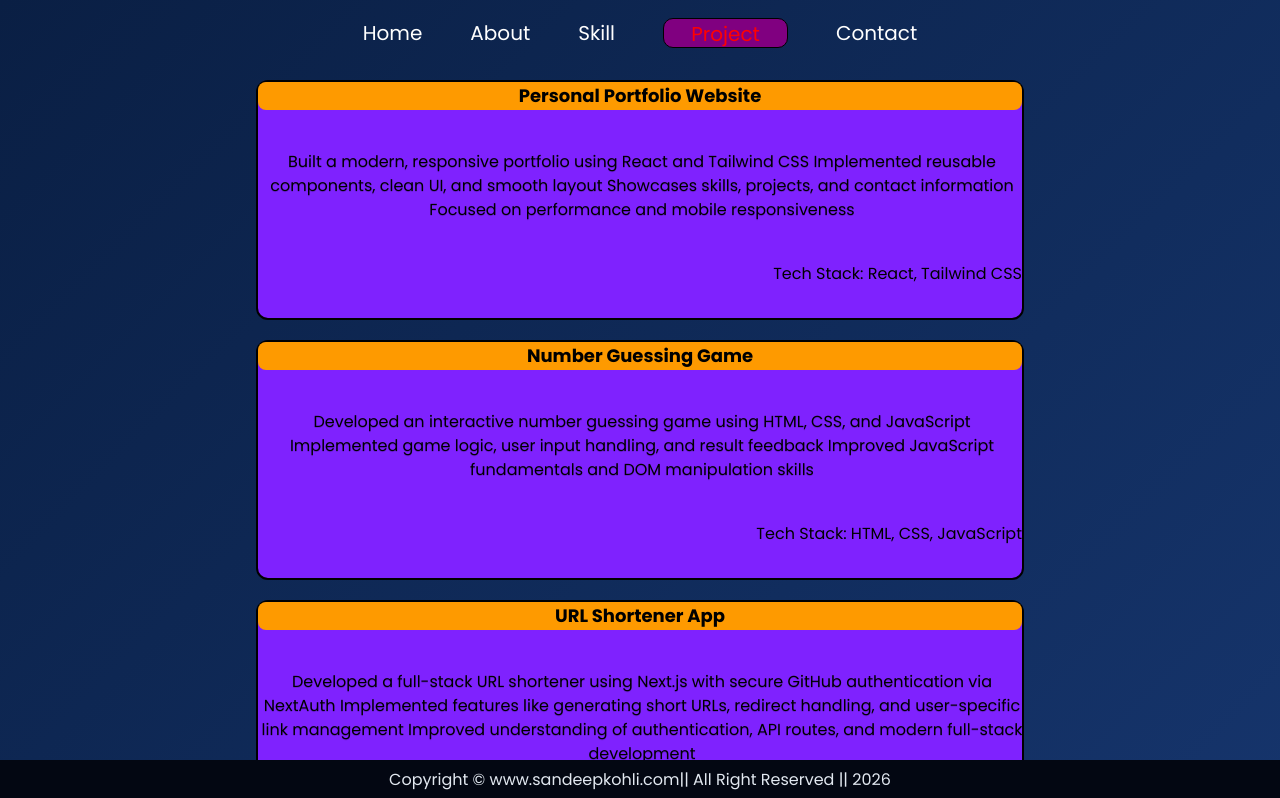
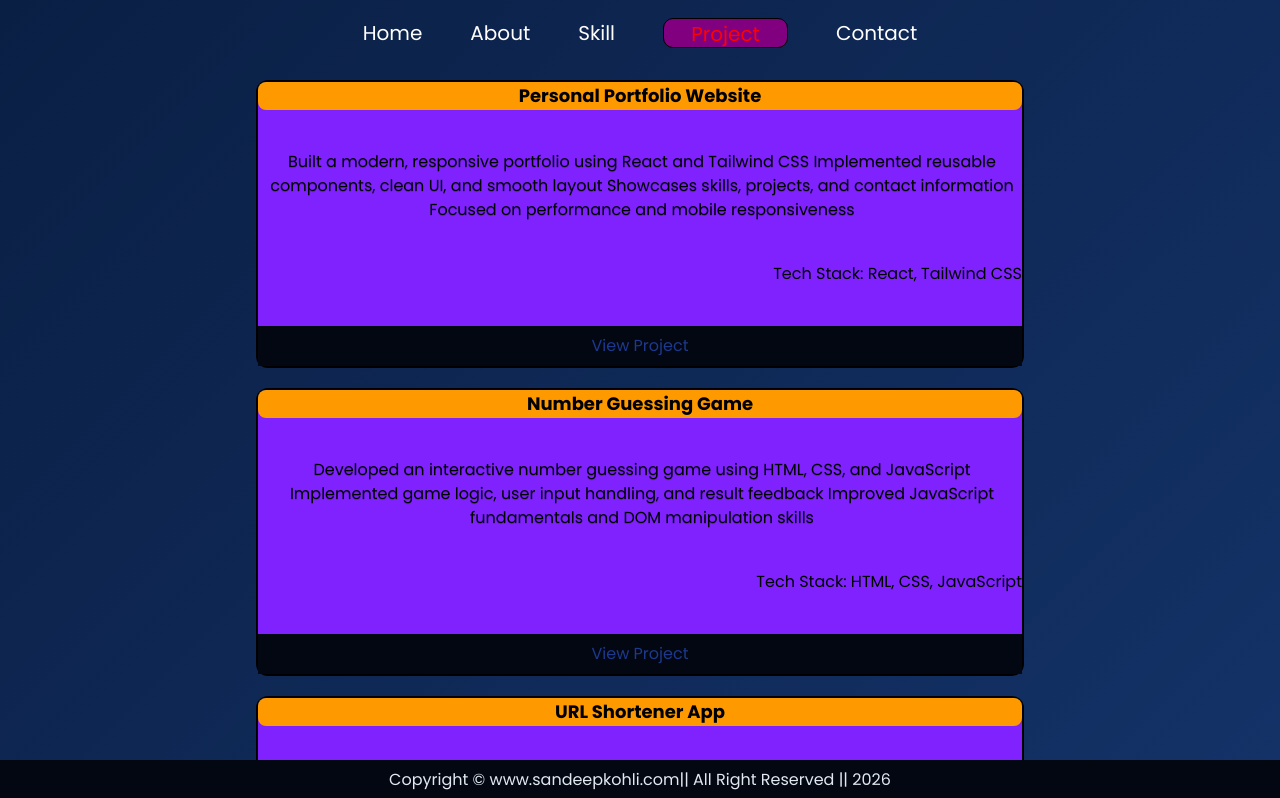
Before and after one commit to skpahadi-devfolio/fullstack-portfolio, a React (Vite) app in the folder frontend/: page /project in a window 1280 px wide. Shown: the top 798 px of the page. Built offline with nearby package versions, Linux system fonts and the light colour scheme.

Commit message:
add live link of every project section card

```diff
--- a/frontend/src/Components/Projectcard.jsx
+++ b/frontend/src/Components/Projectcard.jsx
@@ -5,27 +5,32 @@ const Projectcard = () => {
         {
             title: "Personal Portfolio Website",
             desc: "Built a modern, responsive portfolio using React and Tailwind CSS Implemented reusable components, clean UI, and smooth layout Showcases skills, projects, and contact information Focused on performance and mobile responsiveness",
-            end: "Tech Stack: React, Tailwind CSS"
+            end: "Tech Stack: React, Tailwind CSS",
+            Link: "https://sandeepkohli-fullstack-portfolio-web.netlify.app/"
         },
         {
             title: "Number Guessing Game",
             desc: "Developed an interactive number guessing game using HTML, CSS, and JavaScript Implemented game logic, user input handling, and result feedback Improved JavaScript fundamentals and DOM manipulation skills",
-            end: "Tech Stack: HTML, CSS, JavaScript"
+            end: "Tech Stack: HTML, CSS, JavaScript",
+            Link: "https://skpahadi-devfolio.github.io/number_guessing_first_game/"
         },
         {
             title: "URL Shortener App",
             desc: "Developed a full-stack URL shortener using Next.js with secure GitHub authentication via NextAuth Implemented features like generating short URLs, redirect handling, and user-specific link management Improved understanding of authentication, API routes, and modern full-stack development",
-            end: "Tech Stack: Next.js, NextAuth, GitHub OAuth"
+            end: "Tech Stack: Next.js, NextAuth, GitHub OAuth",
+            Link: "https://bitlinks-five-ebon.vercel.app/"
         },
         {
             title: "KJ&SK Pahadi Rasoi Website",
             desc: "Designed and developed a responsive restaurant website using HTML, CSS, and JavaScript Created an interactive UI with features like menu display, image gallery, and booking section Built using AI-assisted prompt engineering to enhance design and development speed",
-            end: "Tech Stack: HTML, CSS, JavaScript"
+            end: "Tech Stack: HTML, CSS, JavaScript",
+            Link: "https://skpahadi-devfolio.github.io/KJ-SK-Pahadi-Rasoi/"
         },
         {
             title: "Note Manager App",
             desc: "Built a full-stack note management application using the MERN stack Implemented JWT-based authentication for secure user access Developed CRUD functionality for creating, updating, and deleting notes Strengthened backend API development and database handling skills",
-            end: "Tech Stack: MongoDB, Express.js, React.js, Node.js, JWT"
+            end: "Tech Stack: MongoDB, Express.js, React.js, Node.js, JWT",
+            Link: "https://mynotemanager-skweb.netlify.app/"
         }
     ])
     return (
@@ -40,6 +45,7 @@ const Projectcard = () => {
                         <div className="projects font-bold text-lg min-w-5/6 md:w-full bg-amber-500 rounded-lg">{project.title}</div>
                         <div className="projects md:w-3xl text-shadow-2xs">{project.desc}</div>
                         <div className="projects flex md:justify-end justify-center">{project.end}</div>
+                        <div className='bg-gray-950 p-2 text-blue-900'><a href={project.Link} target='_blank'>View Project</a></div>
                     </div>
                 </div>
             })}
```
